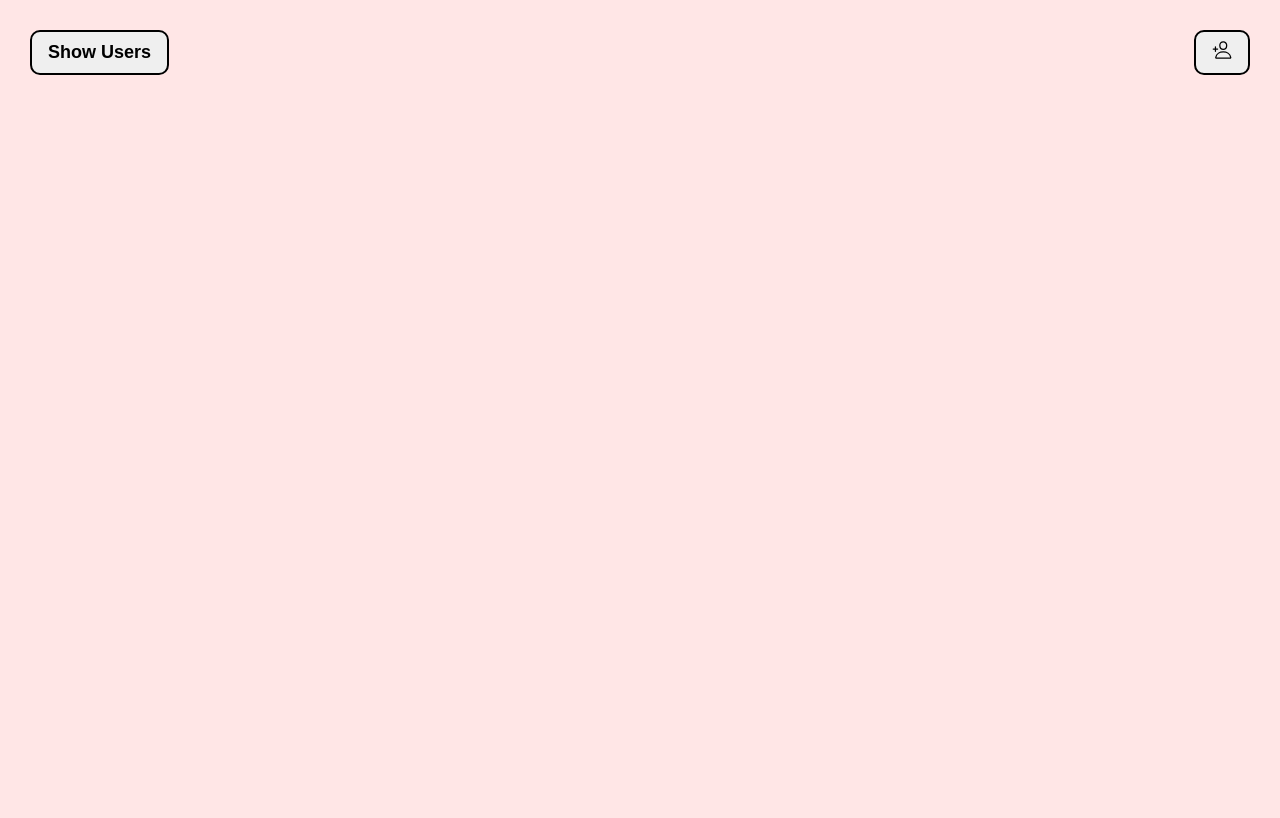
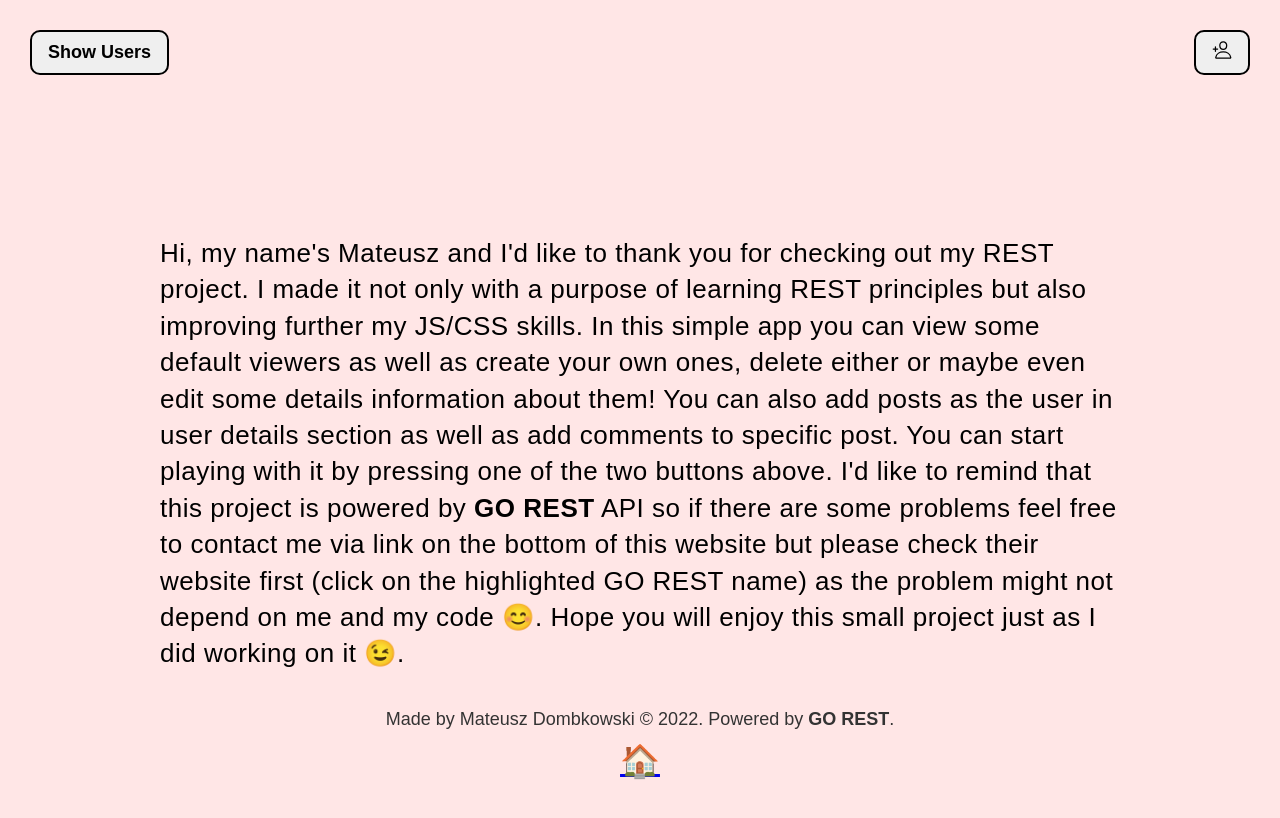
Before and after one commit to m-dombkowski/rest-project, a website built with Parcel: page index.html in a window 1280 px wide. Built offline with nearby package versions, Linux system fonts and the light colour scheme.

Commit message:
added footer and hello message

```diff
--- a/css/style.css
+++ b/css/style.css
@@ -25,6 +25,20 @@ html {
 body {
   background-color: #ffe6e6;
   font-family: sans-serif;
+}
+
+/* --------------------- HELLO-MESSAGE ----------------- */
+
+.hello-section {
+  margin: 16rem 16rem 0 16rem;
+
+  /* height: 33vh; */
+}
+
+.hello-message {
+  font-size: 2.6rem;
+  line-height: 1.4;
+  letter-spacing: 0.5px;
 }
 
 /* ---------------------- NAVIGATION ------------------- */
@@ -193,6 +207,11 @@ body {
 }
 
 /*  ---------------------- DETAILS --------------------- */
+
+.details-section {
+  margin-bottom: 4rem;
+}
+
 .detailed-user-info {
   border-radius: 8px;
   padding: 6.5rem 10rem;
@@ -363,7 +382,7 @@ body {
   padding: 2rem 4rem;
   border: 1px solid #000;
   display: inline-block;
-  margin-bottom: 10rem;
+  margin-bottom: 2rem;
 }
 
 /*  --------------------- EDIT FORM -------------------- */
@@ -452,6 +471,7 @@ body {
   background-repeat: no-repeat;
   background-size: cover;
   box-shadow: 1.4rem 1.4rem 2.4rem 0px rgba(66, 68, 90, 1);
+  margin-bottom: 10rem;
 }
 
 .go-back-create {
@@ -873,6 +893,47 @@ body {
   font-size: 1.6rem;
 }
 
+/* ---------------------- FOOTER ----------------------- */
+
+.footer {
+  display: flex;
+  flex-direction: column;
+  position: fixed;
+  bottom: 0;
+  left: 50%;
+  transform: translateX(-50%);
+  margin-top: 5rem;
+}
+
+.footer-container {
+  /* display: block; */
+  text-align: center;
+  margin: 2rem 0;
+}
+
+.footer-message {
+  font-size: 1.8rem;
+  color: #333;
+  margin-bottom: 1.2rem;
+}
+
+.go-rest-anchor:link,
+.go-rest-anchor:visited {
+  text-decoration: none;
+  color: inherit;
+  transition: all 0.5s ease;
+  font-weight: bold;
+}
+
+.go-rest-anchor:hover,
+.go-rest-anchor:active {
+  color: #d35400;
+}
+
+.homepage-icon {
+  font-size: 3.2rem;
+}
+
 /*  ---------------------- GENERAL --------------------- */
 
 .hide {
--- a/index.html
+++ b/index.html
@@ -22,6 +22,32 @@
       </nav>
     </header>
     <main class="main">
+      <section class="hello-section">
+        <div class="hello-message-container">
+          <p class="hello-message">
+            Hi, my name's Mateusz and I'd like to thank you for checking out my
+            REST project. I made it not only with a purpose of learning REST
+            principles but also improving further my JS/CSS skills. In this
+            simple app you can view some default viewers as well as create your
+            own ones, delete either or maybe even edit some details information
+            about them! You can also add posts as the user in user details
+            section as well as add comments to specific post. You can start
+            playing with it by pressing one of the two buttons above. I'd like
+            to remind that this project is powered by
+            <a
+              class="go-rest-anchor"
+              href="https://gorest.co.in/"
+              target="_blank"
+              >GO REST</a
+            >
+            API so if there are some problems feel free to contact me via link
+            on the bottom of this website but please check their website first
+            (click on the highlighted GO REST name) as the problem might not
+            depend on me and my code 😊. Hope you will enjoy this small project
+            just as I did working on it 😉.
+          </p>
+        </div>
+      </section>
       <div class="response-message-modal"></div>
       <div hidden id="spinner"></div>
       <section class="user-forms-section">
@@ -37,6 +63,19 @@
         <div class="user-details-container"></div>
       </section>
     </main>
+    <footer class="footer">
+      <div class="footer-container">
+        <p class="footer-message">
+          Made by Mateusz Dombkowski &copy; 2022. Powered by
+          <a class="go-rest-anchor" href="https://gorest.co.in/" target="_blank"
+            >GO REST</a
+          >.
+        </p>
+        <div class="social-links">
+          <a class="homepage-icon" title="Visit my website" href="https://mateuszdombkowski.netlify.app/" target="_blank">&#127968</a>
+        </div>
+      </div>
+    </footer>
     <script type="module" src="js/script.js"></script>
     <script
       type="module"
--- a/js/buildingHTML/createPostsList.js
+++ b/js/buildingHTML/createPostsList.js
@@ -125,7 +125,8 @@ export const buildCommentsButtons = function (data) {
 
   showCommentsButton.addEventListener("click", function (event) {
     const postContainers = document.querySelectorAll(".post-container");
-    showSpinner();
+    const commentsButtons = document.querySelector(".button-container");
+    showSpinner(commentsButtons);
 
     postContainers.forEach((postContainer) => {
       addHide(postContainer);
--- a/js/eventHandlers/mutualAndGeneralHandlers.js
+++ b/js/eventHandlers/mutualAndGeneralHandlers.js
@@ -10,6 +10,7 @@ import {
   responseMessageModal,
   userDetails,
   userForms,
+  userListSection,
   usersList,
 } from "../generalFunctions/variables.js";
 
@@ -27,6 +28,7 @@ export const mutualHandler = function (event) {
   if (selectingTarget(event).contains("go-back-create")) {
     clearElement(userForms);
     removeHide(usersList);
+    removeHide(userListSection);
     showUserList();
     addHide(userForms);
     hideSpinner();
--- a/js/eventHandlers/userDetailsHandlers.js
+++ b/js/eventHandlers/userDetailsHandlers.js
@@ -1,4 +1,4 @@
-import { getUserPosts, getUsers, getUserByID } from "../async/asyncApiCalls.js";
+import { getUserPosts, getUsers } from "../async/asyncApiCalls.js";
 import { buildAddPostContainer } from "../buildingHTML/createPostForm.js";
 import { renderEditUser, renderUserPosts } from "../buildingHTML/rendering.js";
 import { selectingTarget } from "../generalFunctions/general.js";
@@ -33,6 +33,7 @@ export const userDetailsHandler = function (event) {
 
   if (selectingTarget(event).contains("get-user-posts")) {
     addHide(userDetails);
+    removeHide(postList);
     showSpinner();
     getUsers(BASE_URL).then((data) => {
       getUserPosts(
@@ -40,7 +41,6 @@ export const userDetailsHandler = function (event) {
         getUserIDForEdit(data, event, "active-user-name")
       ).then((data) => {
         // removeHide(userForms);
-        removeHide(postList);
         renderUserPosts(data, event);
         hideSpinner();
         console.log(data);
--- a/js/eventHandlers/userFormsHandlers.js
+++ b/js/eventHandlers/userFormsHandlers.js
@@ -16,6 +16,7 @@ import {
   userForms,
   usersList,
   userListSection,
+  main,
 } from "../generalFunctions/variables.js";
 
 export const userFormsHandler = function (event) {
--- a/js/eventHandlers/userListHandlers.js
+++ b/js/eventHandlers/userListHandlers.js
@@ -15,6 +15,9 @@ import {
   userForms,
   userDetails,
   postList,
+  detailsContainer,
+  detailsSection,
+  footer,
 } from "../generalFunctions/variables.js";
 import {
   createHtmlElement,
@@ -24,6 +27,7 @@ import {
 export const userListHandler = function (event) {
   if (selectingTarget(event).contains("details-icon")) {
     addHide(usersList);
+    addHide(footer);
     showSpinner();
     getUsers(BASE_URL).then((data) => {
       spinner.setAttribute("hidden", "");
@@ -32,6 +36,8 @@ export const userListHandler = function (event) {
       addHide(userForms);
       removeHide(userDetails);
       addHide(postList);
+      removeHide(detailsContainer);
+      removeHide(detailsSection);
     });
   }
 
--- a/js/generalFunctions/variables.js
+++ b/js/generalFunctions/variables.js
@@ -14,7 +14,11 @@ export const createUser = document.querySelector(".create-user");
 
 export const BASE_URL = `https://gorest.co.in/public/v1`;
 export const spinner = document.querySelector("#spinner");
-
+export const helloMessageSection = document.querySelector(".hello-section");
+export const detailsSection = document.querySelector(".details-section");
+export const detailsContainer = document.querySelector(
+  ".user-details-container"
+);
 export const usersList = document.querySelector(".users-list");
 export const userListSection = document.querySelector(".user-list-section");
 export const userDetails = document.querySelector(".user-details-container");
@@ -30,3 +34,5 @@ export const responseMessageModal = document.querySelector(
 export const postListHeaderContainer = document.querySelector(
   ".post-list-header-container"
 );
+
+export const footer = document.querySelector(".footer");
--- a/js/users/gettingUserData.js
+++ b/js/users/gettingUserData.js
@@ -1,6 +1,5 @@
 import { displayResponseMessage } from "../buildingHTML/rendering.js";
 import {
-  singleParentChildren,
   doubleParentChildren,
   loopForGettingUserID,
   loopForGettingUserName,
--- a/js/users/showingUserData.js
+++ b/js/users/showingUserData.js
@@ -3,8 +3,17 @@ import { buildCommentContainer } from "../buildingHTML/createPostComment.js";
 import { buildNoCommentsMessage } from "../buildingHTML/createPostsList.js";
 import { printUsers, renderUserDetails } from "../buildingHTML/rendering.js";
 import { clearElement } from "../generalFunctions/general.js";
-import { hideSpinner, showSpinner } from "../generalFunctions/styleChanges.js";
-import { spinner, usersList, BASE_URL } from "../generalFunctions/variables.js";
+import {
+  hideSpinner,
+  removeHide,
+  showSpinner,
+} from "../generalFunctions/styleChanges.js";
+import {
+  usersList,
+  BASE_URL,
+  footer,
+  userListSection,
+} from "../generalFunctions/variables.js";
 import { getUserIDForDetailsAndDelete } from "./gettingUserData.js";
 
 export const showUserDetails = function (data, event) {
@@ -19,7 +28,9 @@ export const showUserDetails = function (data, event) {
 
 export const showUserList = function () {
   showSpinner();
+  removeHide(footer);
   getUsers(BASE_URL).then((data) => {
+    removeHide(userListSection);
     clearElement(usersList);
     console.log(data);
     printUsers(data);
```
Also changed, not shown: js/buildingHTML/createAddCommentForm.js (+5 -10 lines), js/buildingHTML/rendering.js (+2 -8 lines), js/script.js (+11 -3 lines).
